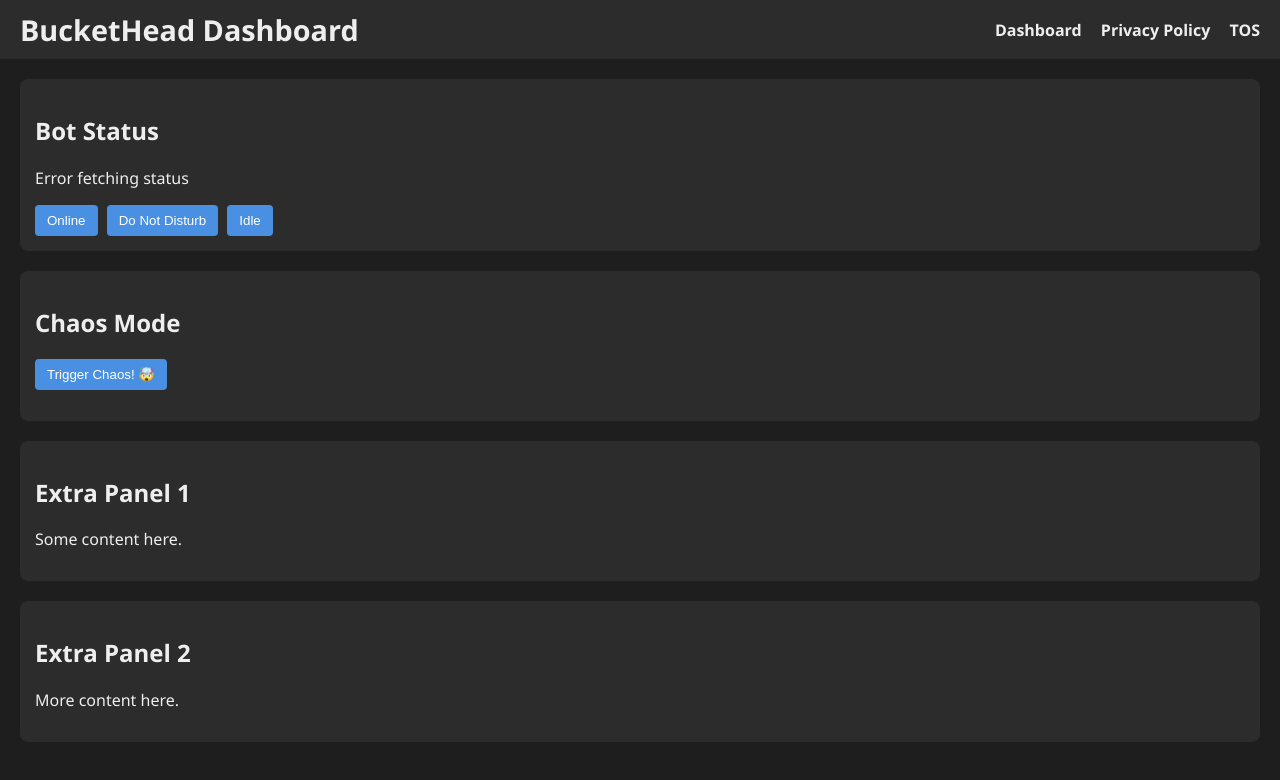
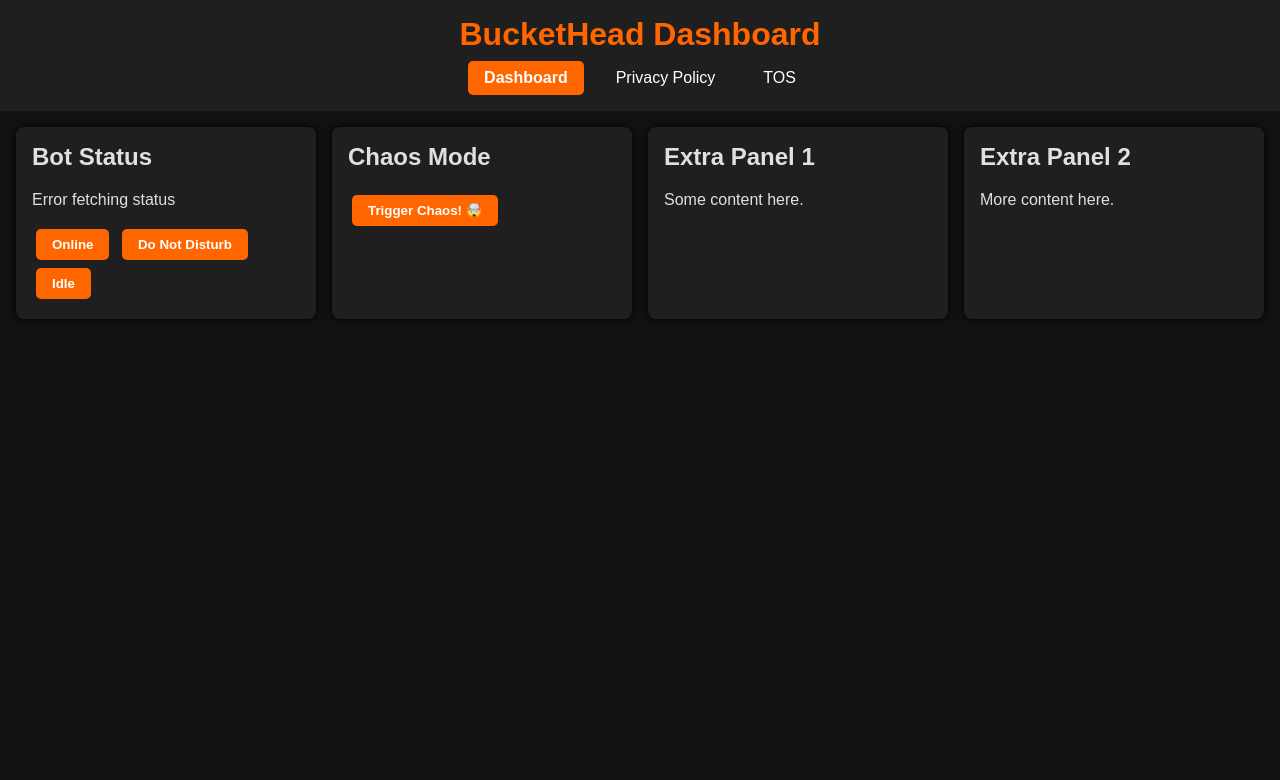
Before and after one commit to Brayden1609/Tinker-bot, a website: page dashboard/index.html in a window 1280 px wide. Drawn offline with Linux system fonts and the light colour scheme; no server answers; files whose address does not match are found by name.

Commit message:
Update style.css

```diff
--- a/dashboard/style.css
+++ b/dashboard/style.css
@@ -1,56 +1,70 @@
 body {
-    font-family: 'Segoe UI', Tahoma, Geneva, Verdana, sans-serif;
-    background-color: #1e1e1e;
-    color: #eee;
+    font-family: sans-serif;
+    background-color: #121212;
+    color: #e0e0e0;
     margin: 0;
     padding: 0;
 }
 
 header {
-    background-color: #2c2c2c;
-    padding: 10px 20px;
+    background-color: #1f1f1f;
+    padding: 1rem;
     display: flex;
-    justify-content: space-between;
+    flex-direction: column;
     align-items: center;
 }
 
 header h1 {
-    margin: 0;
-    font-size: 1.8rem;
+    margin: 0 0 0.5rem 0;
+    color: #ff6600;
+}
+
+nav {
+    display: flex;
+    gap: 1rem;
 }
 
 nav a {
-    color: #eee;
+    color: #fff;
     text-decoration: none;
-    margin-left: 15px;
+    padding: 0.5rem 1rem;
+    border-radius: 5px;
+}
+
+nav a.active {
+    background-color: #ff6600;
     font-weight: bold;
 }
 
-nav a:hover {
-    text-decoration: underline;
-}
-
 main {
-    padding: 20px;
+    padding: 1rem;
+    display: grid;
+    grid-template-columns: repeat(auto-fit, minmax(250px, 1fr));
+    gap: 1rem;
 }
 
 .panel {
-    background-color: #2c2c2c;
-    padding: 15px;
-    margin-bottom: 20px;
+    background-color: #1f1f1f;
+    padding: 1rem;
     border-radius: 8px;
+    box-shadow: 0 0 10px #000;
+}
+
+.panel h2 {
+    margin-top: 0;
 }
 
 button {
-    background-color: #4a90e2;
+    padding: 0.5rem 1rem;
+    margin: 0.25rem;
+    border: none;
+    border-radius: 5px;
+    cursor: pointer;
+    background-color: #ff6600;
     color: #fff;
-    border: none;
-    padding: 8px 12px;
-    margin-right: 5px;
-    border-radius: 4px;
-    cursor: pointer;
+    font-weight: bold;
 }
 
 button:hover {
-    background-color: #357ab8;
+    background-color: #ff944d;
 }
```
